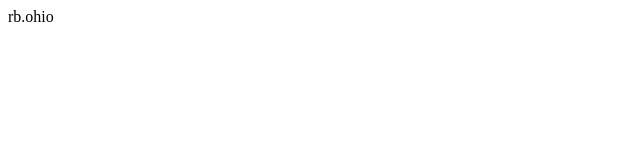
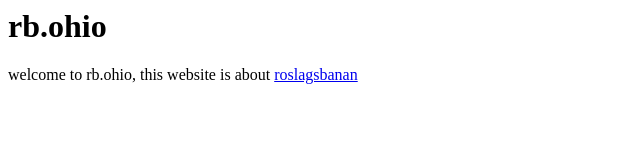
Before and after one commit to UBxp144/rbohio, a plain HTML site: page index.html in a window 1280 px wide. Shown: the whole page, without its empty margins (0-640 px from the left). Drawn offline with Linux system fonts and the light colour scheme.

Commit message:
Update index.html

```diff
--- a/index.html
+++ b/index.html
@@ -5,7 +5,8 @@
 </head>
 
 <body>
-    <p>rb.ohio</p>
+    <h1>rb.ohio</h1>
+    <p>welcome to rb.ohio, this website is about <a href="https://en.wikipedia.org/wiki/Roslagsbanan">roslagsbanan</a></p>
 </body>
 
 </html>
```
